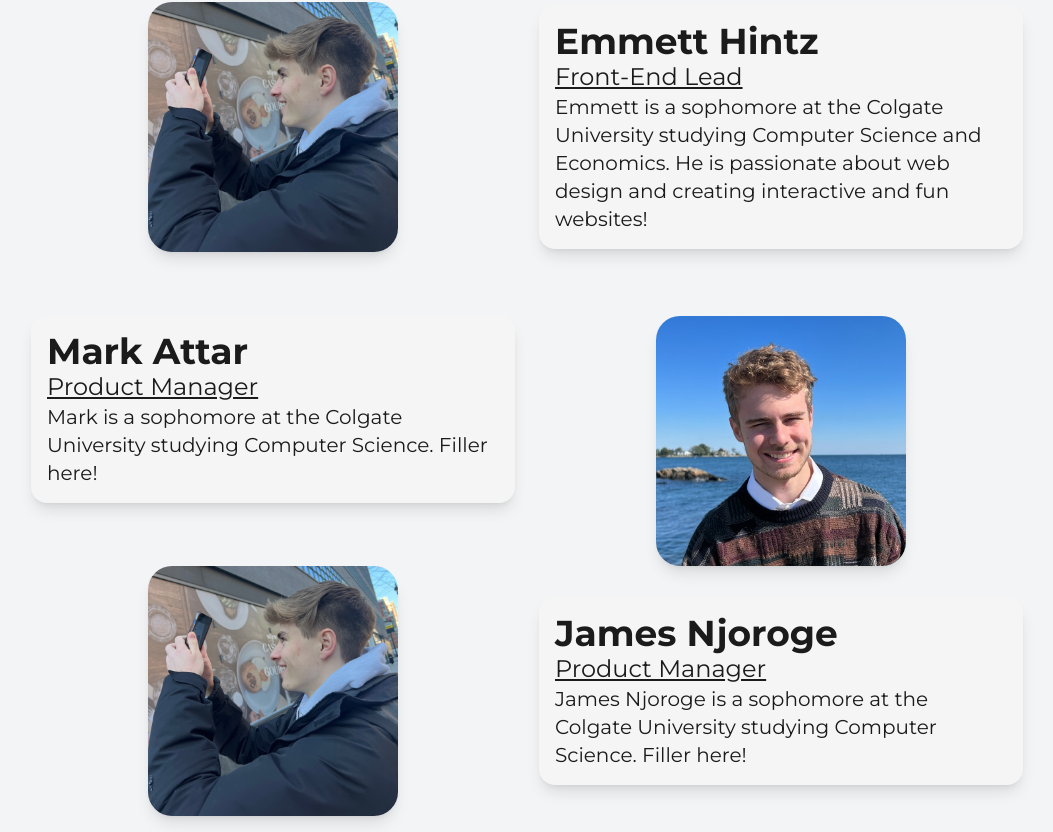
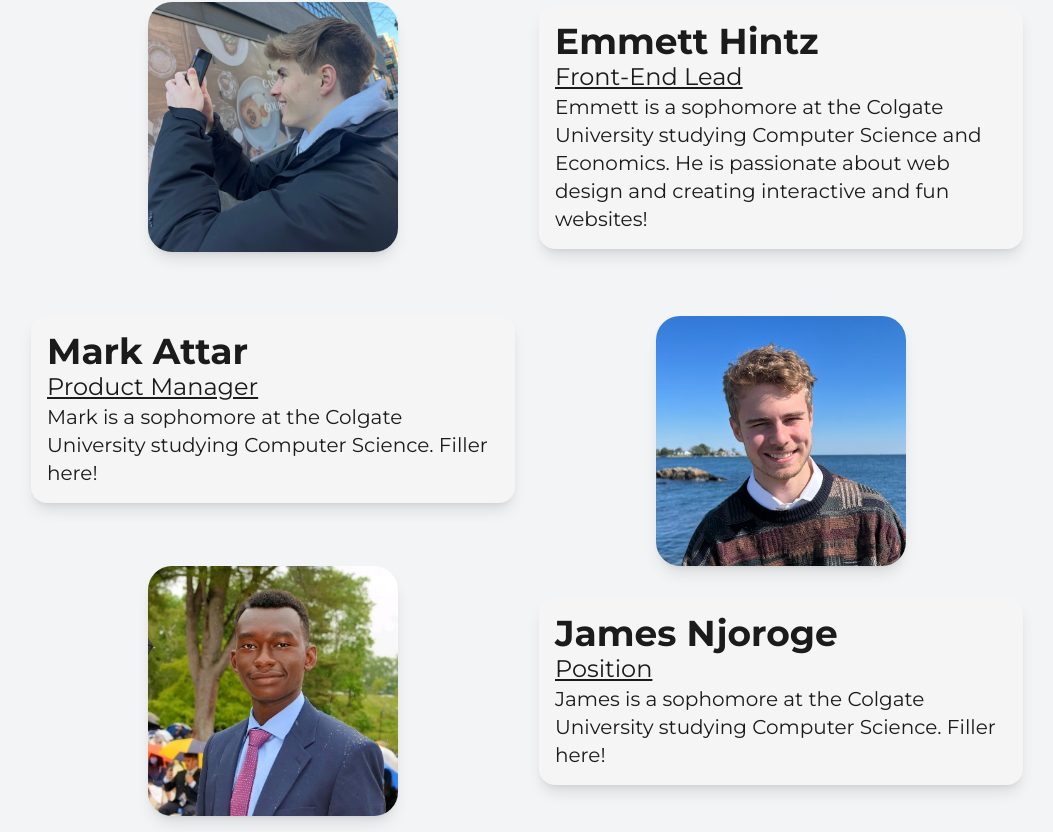
Before and after one commit to EmmettHintz/learn-next, a Next.js app: page /about in a window 1280 px wide. Shown: the part 550-1382 px from the top of the page, without its empty margins (113-1166 px from the left). Built offline with nearby package versions, Linux system fonts and the light colour scheme.

Commit message:
Added James's Picture

```diff
--- a/src/pages/about.js
+++ b/src/pages/about.js
@@ -62,7 +62,7 @@ const About = () => {
           </div>
           <div className="flex justify-center">
             <Image
-              src="/images/Emmett.jpg"
+              src="/images/James.jpeg"
               alt="James Njoroge"
               width={250}
               height={250}
@@ -71,9 +71,9 @@ const About = () => {
           </div>
           <div className="bg-light shadow-lg rounded-2xl p-4 hover:shadow-xl transition duration-500 ease-in-out transform hover:-translate-y-1 hover:scale-105 hover:bg-rose-50">
             <h3 className="text-dark text-4xl font-bold">James Njoroge</h3>
-            <p className="text-dark text-2xl underline">Product Manager</p>
+            <p className="text-dark text-2xl underline">Position</p>
             <p className="text-dark text-xl ">
-              James Njoroge is a sophomore at the Colgate University studying Computer
+              James is a sophomore at the Colgate University studying Computer
               Science. Filler here!
             </p>
           </div>
```
Also changed, not shown: public/images/James.jpeg (added).
